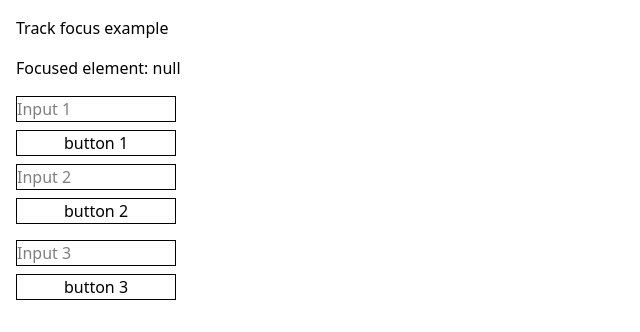
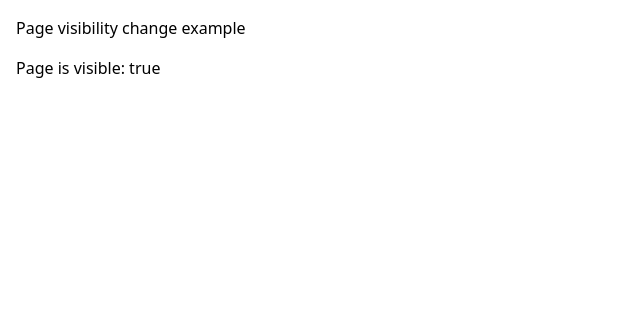
Before and after one commit to shyrkatawi/rxjs-learning, an Angular app: page / in a window 1280 px wide. Shown: the top 332 px of the page, without its empty margins (0-640 px from the left). Built offline with nearby package versions, Linux system fonts and the light colour scheme.

Commit message:
rxjs challenge 02-page-visibility

```diff
--- /dev/null
+++ b/rxjs-challenges/02-page-visibility/page-visibility-example.html
@@ -0,0 +1,4 @@
+<div class="flex flex-col gap-4 p-4">
+  <h1>Page visibility change example</h1>
+  <div>Page is visible: {{pageVisibility()}}</div>
+</div>
--- /dev/null
+++ b/rxjs-challenges/02-page-visibility/page-visibility-example.ts
@@ -0,0 +1,18 @@
+import { Component, effect, inject } from "@angular/core";
+import { PAGE_VISIBILITY } from "./page-visibility";
+
+@Component({
+  selector: "app-page-visibility-example",
+  imports: [],
+  templateUrl: "./page-visibility-example.html",
+})
+export class PageVisibilityExample {
+  // protected readonly pageVisibility = inject(PageVisibilityService).pageVisibility;
+  protected readonly pageVisibility = inject(PAGE_VISIBILITY);
+
+  constructor() {
+    effect(() => {
+      console.log("Page visibility changed:", this.pageVisibility());
+    });
+  }
+}
--- /dev/null
+++ b/rxjs-challenges/02-page-visibility/page-visibility.service.ts
@@ -0,0 +1,17 @@
+import { inject, Injectable } from "@angular/core";
+import { distinctUntilChanged, fromEvent, map } from "rxjs";
+import { DOCUMENT } from "@angular/common";
+import { toSignal } from "@angular/core/rxjs-interop";
+
+@Injectable({ providedIn: "root" })
+export class PageVisibilityService {
+  private readonly documentRef = inject(DOCUMENT);
+
+  public readonly pageVisibility = toSignal(
+    fromEvent(this.documentRef, "visibilitychange").pipe(
+      map(() => this.documentRef.visibilityState !== "hidden"),
+      distinctUntilChanged(),
+    ),
+    { initialValue: this.documentRef.visibilityState !== "hidden" },
+  );
+}
--- /dev/null
+++ b/rxjs-challenges/02-page-visibility/page-visibility.ts
@@ -0,0 +1,18 @@
+import { inject, InjectionToken, Signal } from "@angular/core";
+import { distinctUntilChanged, fromEvent, map } from "rxjs";
+import { DOCUMENT } from "@angular/common";
+import { toSignal } from "@angular/core/rxjs-interop";
+
+export const PAGE_VISIBILITY = new InjectionToken<Signal<boolean>>("Page Visibility Signal", {
+  providedIn: "root",
+  factory: () => {
+    const documentRef = inject(DOCUMENT);
+    return toSignal(
+      fromEvent(documentRef, "visibilitychange").pipe(
+        map(() => documentRef.visibilityState !== "hidden"),
+        distinctUntilChanged(),
+      ),
+      { initialValue: documentRef.visibilityState !== "hidden" },
+    );
+  },
+});
--- a/src/app/pages/main-page/main-page.html
+++ b/src/app/pages/main-page/main-page.html
@@ -1 +1,2 @@
-<app-track-focus-example/>
+<!--<app-track-focus-example/>-->
+<app-page-visibility-example/>
--- a/src/app/pages/main-page/main-page.ts
+++ b/src/app/pages/main-page/main-page.ts
@@ -1,9 +1,9 @@
 import { Component } from "@angular/core";
-import { TrackFocusExample } from "../../../../rxjs-challenges/01-track-focus/track-focus-example";
+import { PageVisibilityExample } from "../../../../rxjs-challenges/02-page-visibility/page-visibility-example";
 
 @Component({
   selector: "app-main-page",
-  imports: [TrackFocusExample],
+  imports: [PageVisibilityExample],
   templateUrl: "./main-page.html",
   styleUrl: "./main-page.css",
 })
```
